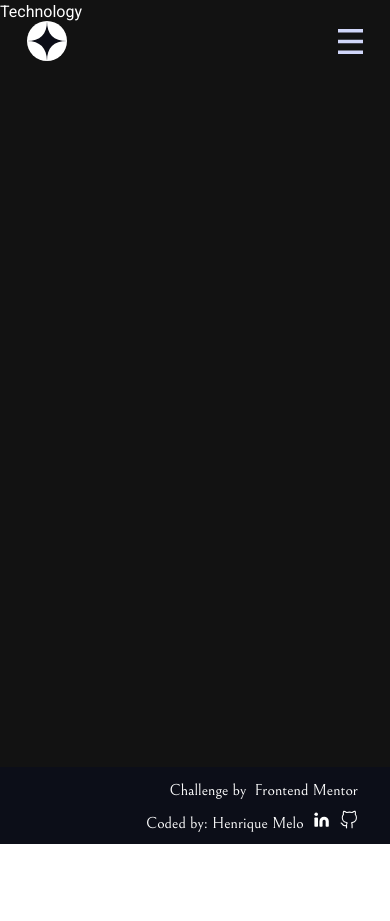
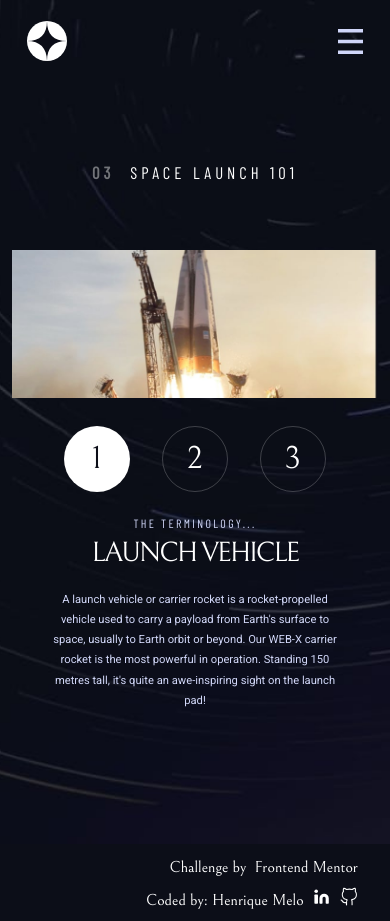
Before and after one commit to HenriqueAmorim20/space-tourism, a Nuxt app: page /technology in a window 390 px wide. Before the commit the page ends 844 px from the top, so only its background shows below. Built offline with nearby package versions, Linux system fonts and the light colour scheme.

Commit message:
technology page

```diff
--- a/pages/technology.vue
+++ b/pages/technology.vue
@@ -1,9 +1,202 @@
 <template>
-  <div>Technology</div>
+  <div class="main">
+    <div class="page-title">
+      <h2><b>03</b>space launch 101</h2>
+    </div>
+    <div class="page-content" v-if="technology">
+      <div class="item-menu">
+        <span :class="index === 0 ? 'selected' : ''" @click="index = 0">1</span>
+        <span :class="index === 1 ? 'selected' : ''" @click="index = 1">2</span>
+        <span :class="index === 2 ? 'selected' : ''" @click="index = 2">3</span>
+      </div>
+      <div class="item-content">
+        <h2 class="item-common">the terminology...</h2>
+        <h1 class="item-name">{{ technology[index].name }}</h1>
+        <p class="item-description">{{ technology[index].description }}</p>
+      </div>
+      <div class="item-img">
+        <img
+          :src="require(`@/static/${width > 1050 ? technology[index].images.portrait : technology[index].images.landscape}`)"
+          style="width: 100%"
+        />
+      </div>
+    </div>
+  </div>
 </template>
 <script>
+import data from "../util/data.json";
+
 export default {
   name: "TechnologyPage",
+  data() {
+    return {
+      technology: null,
+      index: 0,
+      width: null,
+    };
+  },
+  mounted() {
+    this.technology = data.technology;
+    this.width = window.innerWidth;
+    this.$nextTick(()=>{
+      window.addEventListener("resize", this.onResize)
+    })
+  },
+  beforeDestroy() {
+    window.removeEventListener("resize", this.onResize)
+  },
+  methods: {
+    onResize() {
+      this.width = window.innerWidth;
+    }
+  }
 };
 </script>
-<style scoped></style>
+<style scoped>
+.main {
+  display: flex;
+  flex-direction: column;
+  background-image: url("@/static/technology/background-technology-desktop.jpg");
+  background-size: cover;
+  background-position: center;
+  background-attachment: fixed;
+  min-height: 100vh;
+  padding: 12% 0 0 10%;
+}
+
+.page-title h2 {
+  text-transform: uppercase;
+  font-family: "barlow";
+  letter-spacing: 4px;
+  font-weight: 400;
+}
+
+.page-title h2 b {
+  margin-right: 1rem;
+  color: hsla(0, 0%, 100%, 0.425);
+}
+
+.page-content {
+  display: grid;
+  grid-template-columns: 0.18fr 1.1fr 0.9fr;
+  grid-template-areas: "menu content image";
+  gap: 5%;
+  margin-top: 1rem;
+}
+
+.item-img {
+  grid-area: image;
+}
+
+.item-menu {
+  display: flex;
+  flex-direction: column;
+  justify-content: space-evenly;
+  grid-area: menu;
+}
+
+.item-menu span {
+  display: flex;
+  align-items: center;
+  justify-content: center;
+  font-size: 1.7rem;
+  font-family: "bellefair";
+  border-radius: 50%;
+  aspect-ratio: 1;
+  border: 1px solid rgba(255, 255, 255, 0.212);
+  cursor: pointer;
+}
+
+.item-menu span:hover {
+  border: 1px solid rgb(255, 255, 255);
+}
+
+.selected {
+  background-color: var(--white);
+  color: var(--dark);
+}
+
+.item-content {
+  display: flex;
+  flex-direction: column;
+  justify-content: center;
+  grid-area: content;
+}
+
+.item-common {
+  font-family: "barlow";
+  font-size: clamp(12px, 2vw, 16px);
+  color: var(--light);
+  text-transform: uppercase;
+  font-weight: 400;
+  letter-spacing: 2.35px;
+}
+
+.item-name {
+  font-size: clamp(28px, 4vw, 56px);
+  font-weight: normal;
+  font-family: "bellefair";
+  text-transform: uppercase;
+  letter-spacing: -2px;
+}
+
+.item-description {
+  text-transform: initial;
+  color: var(--light);
+  font-size: clamp(0.7rem, 2vw, 1rem);
+  font-weight: 400;
+  line-height: 180%;
+  max-width: 90%;
+  margin-top: 1rem;
+}
+
+@media (max-width: 1050px) {
+  .main {
+    padding: max(15%, 100px) 3%;
+    justify-content: center;
+    background-image: url("@/static/technology/background-technology-tablet.jpg");
+  }
+  .page-content {
+    grid-template-columns: 1fr;
+    grid-template-areas:
+      "image"
+      "menu"
+      "content";
+    padding: 3rem 0 0;
+  }
+
+  .item-menu {
+    flex-direction: row;
+    justify-content: center;
+  }
+
+  .item-menu span {
+    font-size: 2rem;
+    font-family: "bellefair";
+    padding: 2rem;
+    border-radius: 50%;
+    width: 60px;
+    height: 60px;
+    margin: 0 1rem;
+  }
+
+  .item-content {
+    align-items: center;
+  }
+
+  .item-description {
+    text-align: center;
+    width: 80%;
+  }
+}
+@media (max-width: 500px) {
+  .main {
+    background-image: url("@/static/technology/background-technology-mobile.jpg");
+  }
+  .page-title {
+    font-size: 0.7rem;
+    align-self: center;
+  }
+
+}
+</style>
```
